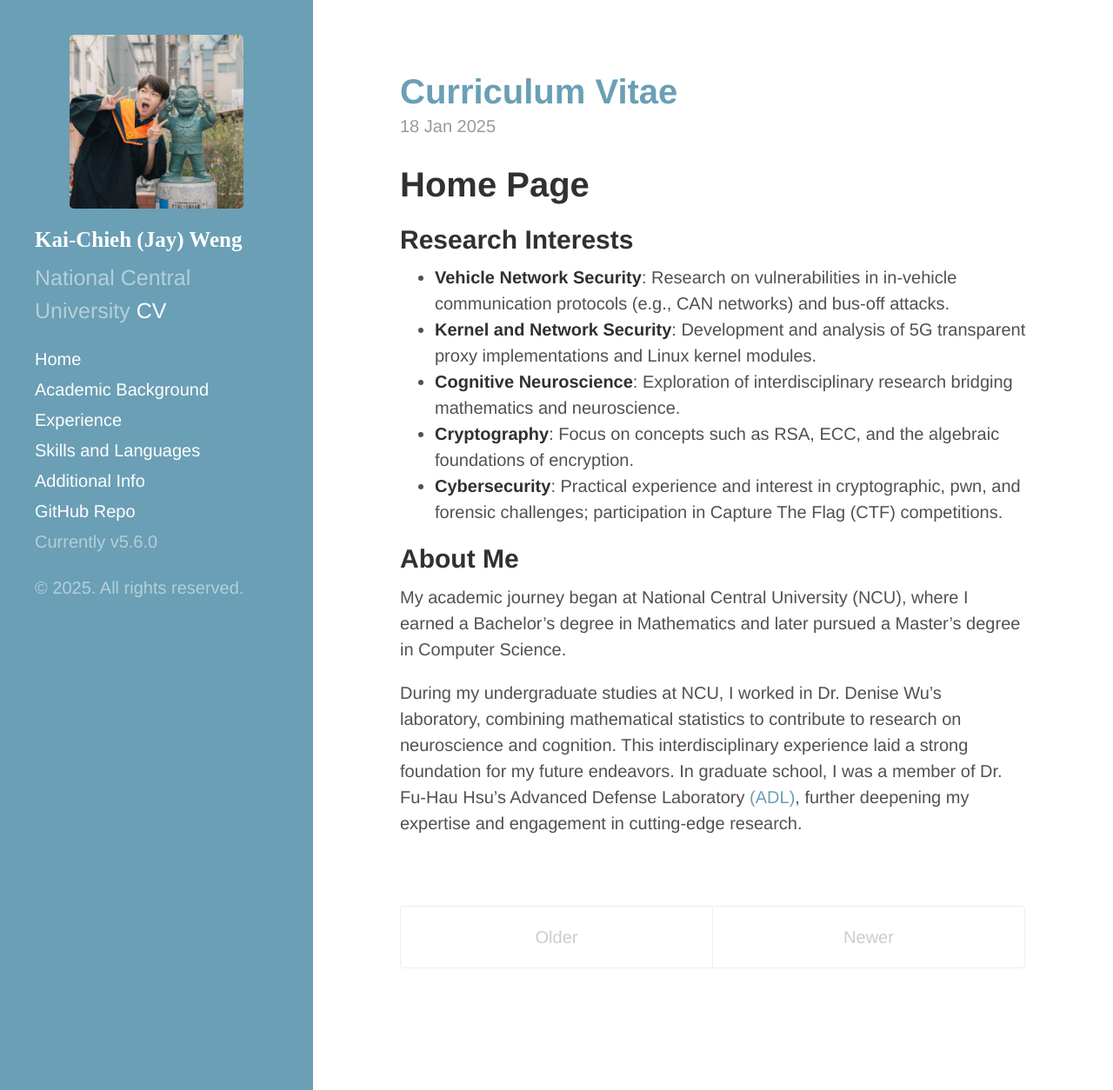
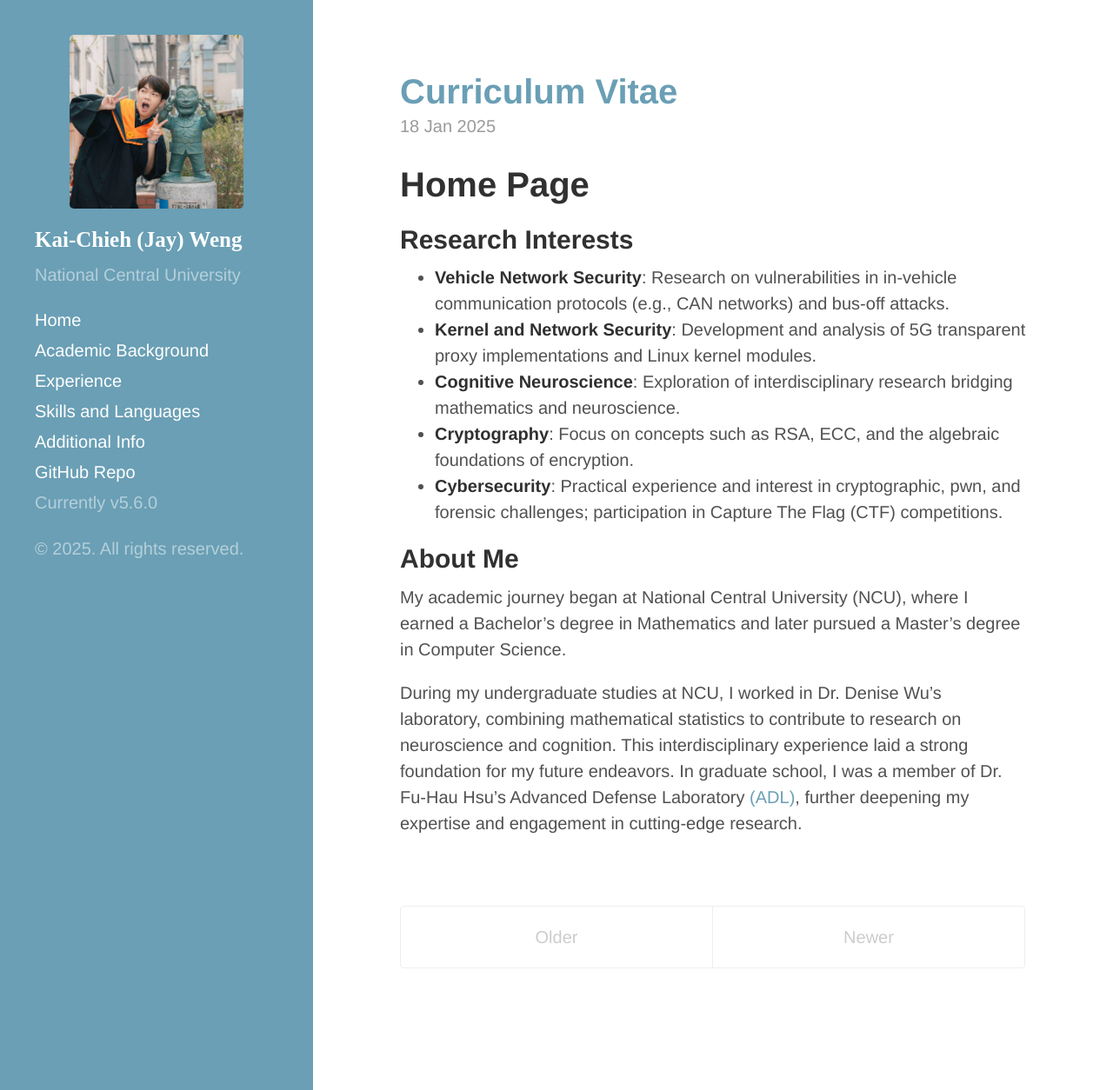
Before and after one commit to FactorialK/FactorialK.github.io, a Jekyll site: the page built from index.html, in a window 1280 px wide and 1254 px high. Shown: the whole window at 87% size. Built offline with Jekyll 4.4.1, drawn with Linux system fonts in a browser that asks for light colours; the list of posts is cut into pages by our own code.

Commit message:
250406 Revising few details

```diff
--- a/_config.yml
+++ b/_config.yml
@@ -9,7 +9,7 @@ relative_permalinks: false
 # Setup
 title:            Kai-Chieh (Jay) Weng
 # description:      'A brazen two-column <a href="http://jekyllrb.com" target="_blank">Jekyll</a> theme'
-description:      'National Central University <a href="https://factorialk.github.io/public/CV_KaiChiehWeng.pdf" target="_blank"> CV</a> '
+description:      'National Central University'
 url:              https://factorialk.github.io/
 baseurl:          "/"
 
--- a/public/css/poole.css
+++ b/public/css/poole.css
@@ -259,7 +259,7 @@ tbody tr:nth-child(odd) th {
  */
 
 .lead {
-  font-size: 1.25rem;
+  font-size: 1 rem;
   font-weight: 300;
 }
 
```
